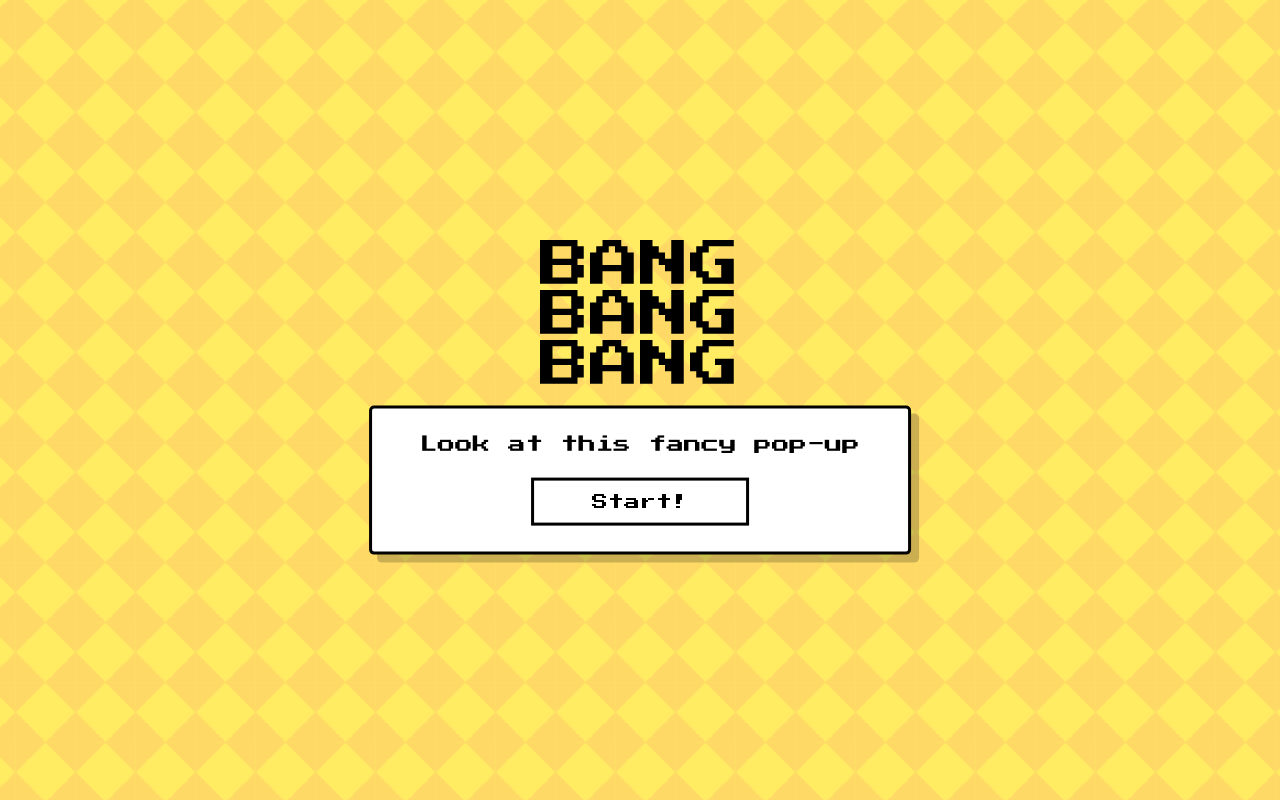
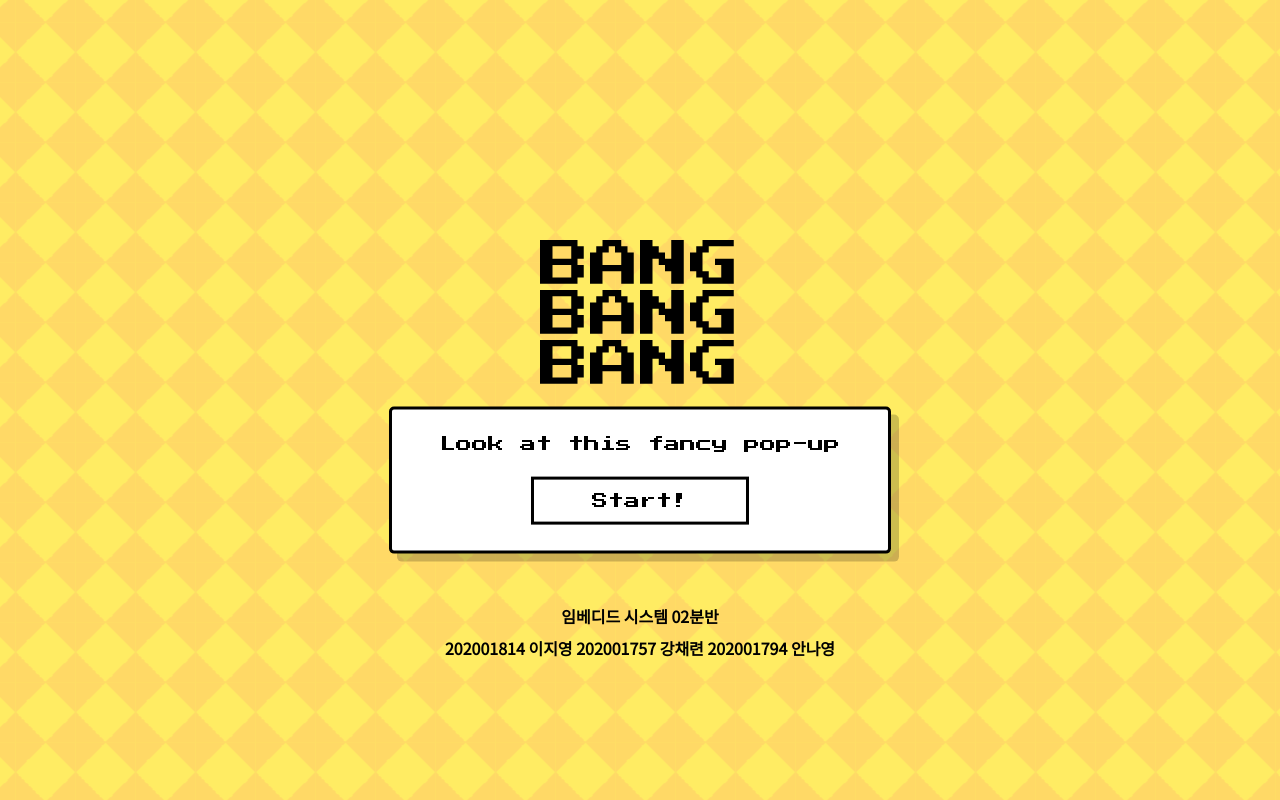
Before and after one commit to chaeryeon823/Embedded-System, a React (Create React App) app in the folder embedded-app/: page / in a window 1280 px wide. Built offline with nearby package versions, Linux system fonts and the light colour scheme.

Commit message:
Feat move pages

```diff
--- a/embedded-app/src/App.js
+++ b/embedded-app/src/App.js
@@ -27,14 +27,16 @@
 import React from "react";
 import { BrowserRouter, Routes, Route } from "react-router-dom";
 import MainPage from "./New/Main/Mainpage";
-import ShotPage from "./New/Shot/Shotpage";
+import Loginpage from "./New/Login/Loginpage";
+import Shotpage from "./New/Shot/Shotpage";
 
 function App(props) {
   return(
     <BrowserRouter>
       <Routes>
-        <Route index element={<MainPage />}/>
-        <Route path="shot" element={<ShotPage />}/>
+        <Route  index element={<MainPage />}/>
+        <Route path="login" element={<Loginpage />}/>
+        <Route path="shot" element={<Shotpage />}/>
       </Routes>
     </BrowserRouter>
   )
--- a/embedded-app/src/New/Shot/ID.jsx
+++ b/embedded-app/src/New/Login/ID.jsx
@@ -1,25 +1,30 @@
 import React from "react";
-import styled from "styled-components";
+import styled, { keyframes } from "styled-components";
+import Button from "../Main/Button";
 
 function ID(props) {
     return(
         <Wrapper>
-            <Text>
-                type your ID!
-            </Text>
-            <Input>
-            </Input>
+            <Text>type your ID!</Text>
+            <Input></Input>
+            <Button text="Login!!" radius="5px" page="shot"></Button>
         </Wrapper>
     )
 }
 
+const blink=keyframes`
+    50% {
+        opacity:0;
+    }
+`
 const Wrapper=styled.div`
     display:flex;
     flex-direction: column;
+    align-items: center;
 
     position: absolute;
     left: 50%;
-    top: 60%;
+    top: 50%;
     transform: translate(-50%, -50%);
     width: auto;
 
@@ -33,17 +38,21 @@ const Text=styled.p`
 
     margin-bottom:30px;
 
+    animation: ${blink} 1s step-end infinite;
+
 `;
 
 const Input=styled.input`
     outline: none;
     fontSize: 100px;
-    padding: 10px;
+    padding: 15px;
     border:none;
     backgroundColor: '#ddd';
+    border-radius: 5px;
+    font-family: 'Press Start 2P', cursive;
+    box-shadow: 6px 6px 0 rgba(0, 0, 0, 0.2);
 
-    font-family: 'Press Start 2P', cursive;
-
+    margin-bottom: 50px;
 
 `;
 export default ID;
--- /dev/null
+++ b/embedded-app/src/New/Login/Loginpage.jsx
@@ -0,0 +1,21 @@
+import React from "react";
+import styled from "styled-components";
+import ID from "./ID";
+function Loginpage(props) {
+    return(
+        <Wrapper>
+            <ID>
+
+            </ID>
+        </Wrapper>
+    )
+}
+
+const Wrapper=styled.div`
+    background-color:#ffd966;
+    width:100vw;
+    height:100vh;
+`
+
+
+export default Loginpage;
--- a/embedded-app/src/New/Main/Button.jsx
+++ b/embedded-app/src/New/Main/Button.jsx
@@ -1,18 +1,23 @@
 import React from "react";
 import styled from "styled-components";
 import {useNavigate} from "react-router-dom";
+
 function Button(props) {
 
     const navigate=useNavigate();
+    const {text, radius, page,} = props;
     return(
         <Wrapper
             onClick={()=> {
-                navigate('/shot');
-            }}>
-            {`${props.text}`}
+                navigate('/'+ `${page}`);
+            }}
+            style={{borderRadius:radius || "0px",}}>
+            {`${text}`}
+
         </Wrapper>
     )
 }
+
 
 const Wrapper=styled.button`
     color:inherit;
@@ -35,5 +40,7 @@ const Wrapper=styled.button`
         box-shadow: 0 0 0 black;
         transform: translate(0, 0);
     }
+
+    border-radius: ${props => props.radius || '0px'};
 `;
 export default Button;
--- a/embedded-app/src/New/Main/Card.jsx
+++ b/embedded-app/src/New/Main/Card.jsx
@@ -5,16 +5,14 @@ import Button from "./Button";
 function Card(props) {
     return(
         <Wrapper>
-            <Message>
-
-            </Message>
-            <Button text="Start!"></Button>
+            <Message text="Look at this fancy pop-up"></Message>
+            <Button text="Start!" page="login"></Button>
         </Wrapper>
     )
 
 }
 
-const Wrapper=styled.body`
+const Wrapper=styled.div`
     position: absolute;
     left: 50%;
     top: 60%;
--- a/embedded-app/src/New/Main/Mainpage.jsx
+++ b/embedded-app/src/New/Main/Mainpage.jsx
@@ -11,9 +11,33 @@ function MainPage(props) {
                 <Title></Title>
             </TitleText>
             <Card></Card>
+            <DetailText>
+                <Text>임베디드 시스템 02분반</Text>
+                <Text>202001814 이지영  202001757 강채련  202001794 안나영</Text>
+                {/* <Text>Embedded Stytem</Text>
+                <Text>React ha gi si ro</Text>
+                <Text>202001757 Kang Chae Ryeon</Text> */}
+            </DetailText>
         </Wrapper>
     )
 }
+const DetailText=styled.div`
+    position:absolute;
+    font-family: 'Noto Sans KR', sans-serif;
+    // font-family: 'Press Start 2P', cursive;
+    font-weight: bold;
+    top: 75%;
+
+    display:flex;
+    align-items:center;
+    flex-direction:column;
+
+
+`;
+const Text=styled.p`
+    margin:4px;
+
+`;
 const TitleText=styled.div`
     position:absolute;
     top:30%;
@@ -28,7 +52,7 @@ const slide = keyframes`
     }
 `;
 
-const Wrapper=styled.body`
+const Wrapper=styled.div`
     width:100vw;
     height:100vh;
     color:black;
--- a/embedded-app/src/New/Main/Message.jsx
+++ b/embedded-app/src/New/Main/Message.jsx
@@ -4,14 +4,14 @@ import styled from "styled-components";
 function Message(props) {
     return(
         <Wrapper>
-            Look at this fancy pop-up
+            {`${props.text}`}
         </Wrapper>
     )
 
 }
 
 const Wrapper=styled.p`
-    font-size:1.1rem;
+    font-size:1rem;
     margin-bottom: 1.6rem;
     margin-top: 0;
     color:black;
--- a/embedded-app/src/New/Shot/Shotpage.jsx
+++ b/embedded-app/src/New/Shot/Shotpage.jsx
@@ -1,21 +1,16 @@
 import React from "react";
 import styled from "styled-components";
-import ID from "./ID";
+
 function Shotpage(props) {
     return(
         <Wrapper>
-            <ID>
-
-            </ID>
+            shotpage 입니다.
         </Wrapper>
     )
 }
 
-const Wrapper=styled.body`
-    background-color:#ffd966;
-    width:100vw;
-    height:100vh;
-`
+const Wrapper=styled.div`
+`;
 
 
 export default Shotpage;
```
